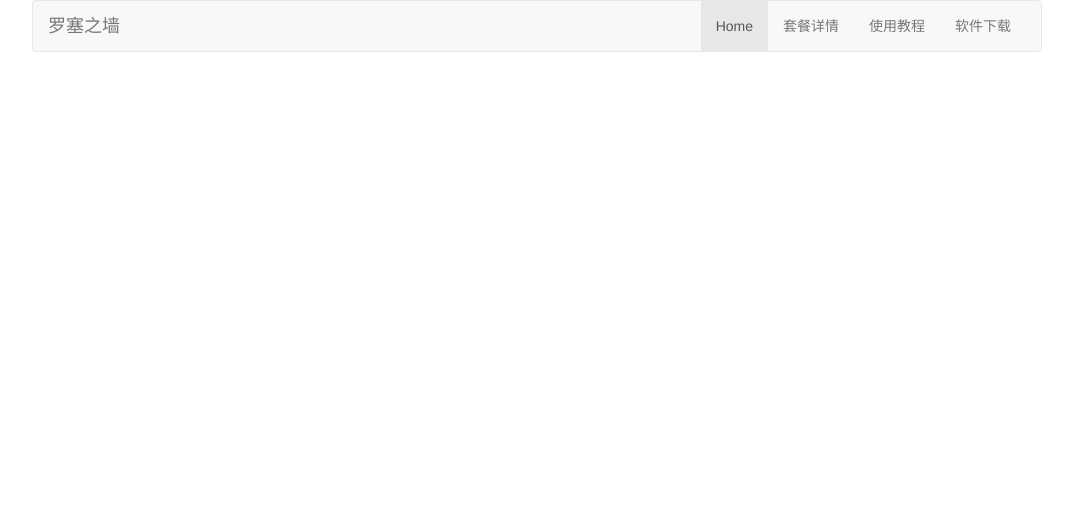
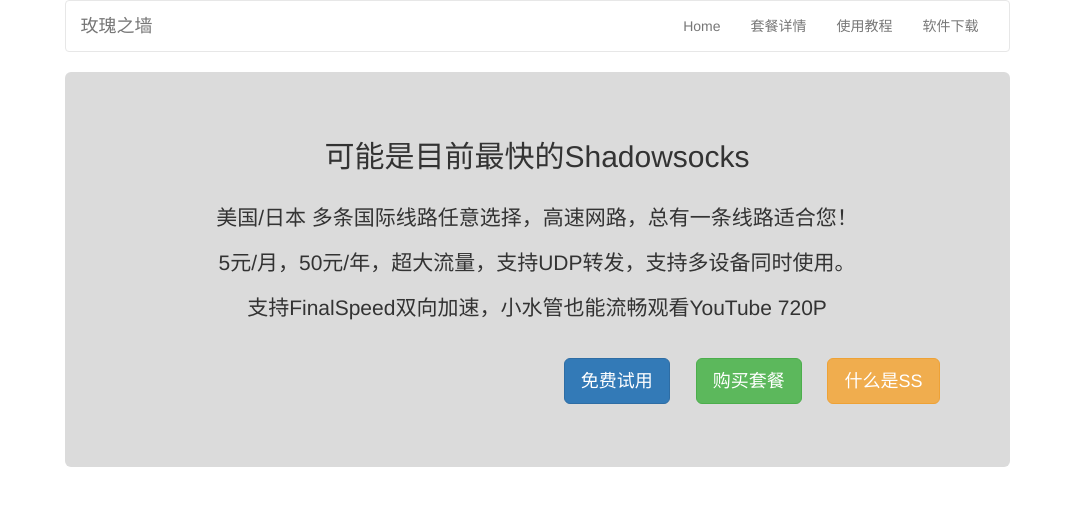
Before and after one commit to leeyongqin/SS_Website, a Django app: template website/templates/index.html in a window 1280 px wide. Shown: the top 506 px of the page, without its empty margins (103-1176 px from the left). Run offline with Django 3.2, Linux system fonts and the light colour scheme; the template is opened without the code that fills it, so the values that code supplies are empty; parts of the project's set-up code (start-up, migrations or seed data) failed here and were passed over; some libraries are stand-ins or nearby versions.

Commit message:
add index

```diff
--- a/website/templates/base_html.html
+++ b/website/templates/base_html.html
@@ -4,13 +4,9 @@
     <meta charset="utf-8">
     <meta http-equiv="X-UA-Compatible" content="IE=edge">
     <meta name="viewport" content="width=device-width, initial-scale=1">
-
     <title>
-        {% block title %}
-            玫瑰之墙
-        {% endblock title %}
+        {% block title %}玫瑰之墙{% endblock title %}
     </title>
-
     <!-- Bootstrap -->
     {% load staticfiles %}
     <link href="{% static "bootstrap/css/bootstrap.min.css" %}" rel="stylesheet">
@@ -24,8 +20,10 @@
   </head>
   <body>
     {% block body %}
-        <div class="container" style="padding-left: 80px; padding-right: 80px">
-        <nav class="navbar navbar-default">
+        <div class="container">
+            <div class="row">
+                <div class="col-md-10 col-md-offset-1 col-sm-12 col-sm-offset-0">
+                    <nav class="navbar navbar-default" style="background-color: transparent">
                         <div class="container-fluid">
                             <!-- Brand and toggle get grouped for better mobile display -->
                             <div class="navbar-header">
@@ -35,13 +33,13 @@
                                 <span class="icon-bar"></span>
                                 <span class="icon-bar"></span>
                               </button>
-                  <a class="navbar-brand" href="">罗塞之墙</a>
+                              <a class="navbar-brand" href="">玫瑰之墙</a>
                             </div>
 
                             <!-- Collect the nav links, forms, and other content for toggling -->
                             <div class="collapse navbar-collapse" id="bs-example-navbar-collapse-1">
                               <ul class="nav navbar-nav navbar-right">
-                    <li class="active"><a href="#">Home <span class="sr-only">(current)</span></a></li>
+                                <li ><a href="#">Home <span class="sr-only">(current)</span></a></li>
                                 <li><a href="">套餐详情</a></li>
                                   <li><a href="">使用教程</a></li>
                                   <li><a href="">软件下载</a></li>
@@ -50,8 +48,9 @@
                         </div>
                     </nav>
                 </div>
+            </div>
+        </div>
     {% endblock body%}
-
     <!-- jQuery (necessary for Bootstrap's JavaScript plugins) -->
     <script src="{% static "bootstrap/js/jquery.js" %}"></script>
     <!-- Include all compiled plugins (below), or include individual files as needed -->
--- a/website/templates/index.html
+++ b/website/templates/index.html
@@ -1,11 +1,80 @@
 {% extends 'base_html.html' %}
 {% block title %}
-    Django|Website
-{% endblock %}
-
+   Shadowsocok | {{ block.super }}
+{% endblock title%}
 {% block body %}
     {{ block.super }}
-    <div class="">
+    <div class="container" xmlns="http://www.w3.org/1999/html">
+        <div class="row">
+            <div class="col-md-10 col-md-offset-1 col-sm-12 col-sm-offset-0">
+                <div class="jumbotron" align="center" style="background-color: #DBDBDB">
+                  <h2>可能是目前最快的Shadowsocks</h2></br>
+                  <p>美国/日本 多条国际线路任意选择，高速网路，总有一条线路适合您！</p>
+                    <p>5元/月，50元/年，超大流量，支持UDP转发，支持多设备同时使用。</p>
+                    <p>支持FinalSpeed双向加速，小水管也能流畅观看YouTube 720P</p></br>
+                        <p align="right">
+                            <a class="btn btn-primary btn-lg" style="margin-left: 10px; margin-right: 10px" href="#" role="button" data-toggle="modal" data-target="#免费试用">免费试用</a>
+                            <a class="btn btn-success btn-lg" style="margin-left: 10px; margin-right: 10px" href="#" role="button" data-toggle="modal" data-target="#购买套餐">购买套餐</a>
+                            <a class="btn btn-warning btn-lg" style="margin-left: 10px; margin-right: 10px" href="#" role="button" data-toggle="modal" data-target="#什么是SS">什么是SS</a>
+                        </p>
+                </div>
+            </div>
+        </div>
 
+        <!-- 免费试用Modal -->
+        <div class="modal fade" id="免费试用" tabindex="-1" role="dialog" aria-labelledby="myModalLabel">
+              <div class="modal-dialog" role="document">
+                <div class="modal-content">
+                  <div class="modal-header">
+                    <button type="button" class="close" data-dismiss="modal" aria-label="Close"><span aria-hidden="true">&times;</span></button>
+                    <h4 class="modal-title" id="myModalLabel">免费试用</h4>
+                  </div>
+                  <div class="modal-body">
+                    <p>购买之前可以先免费试用，试用时间从申请开始到第二天凌晨1点。</p>
+                  </div>
+                  <div class="modal-footer">
+                    <button type="button" class="btn btn-default" data-dismiss="modal">Close</button>
+                  </div>
+                </div>
+              </div>
+            </div>
+
+        <!-- 购买套餐Modal -->
+        <div class="modal fade" id="购买套餐" tabindex="-1" role="dialog" aria-labelledby="myModalLabel">
+              <div class="modal-dialog" role="document">
+                <div class="modal-content">
+                  <div class="modal-header">
+                    <button type="button" class="close" data-dismiss="modal" aria-label="Close"><span aria-hidden="true">&times;</span></button>
+                    <h4 class="modal-title" id="myModalLabel">免费试用</h4>
+                  </div>
+                  <div class="modal-body">
+                    <p>购买之前可以先免费试用，试用时间从申请开始到第二天凌晨1点。</p>
+                  </div>
+                  <div class="modal-footer">
+                    <button type="button" class="btn btn-default" data-dismiss="modal">Close</button>
+                    <button type="button" class="btn btn-primary">Save changes</button>
+                  </div>
+                </div>
+              </div>
+            </div>
+
+        <!-- 什么是SS Modal -->
+        <div class="modal fade" id="什么是SS" tabindex="-1" role="dialog" aria-labelledby="myModalLabel">
+              <div class="modal-dialog" role="document">
+                <div class="modal-content">
+                  <div class="modal-header">
+                    <button type="button" class="close" data-dismiss="modal" aria-label="Close"><span aria-hidden="true">&times;</span></button>
+                    <h4 class="modal-title" id="myModalLabel">免费试用</h4>
+                  </div>
+                  <div class="modal-body">
+                    <p>购买之前可以先免费试用，试用时间从申请开始到第二天凌晨1点。</p>
+                  </div>
+                  <div class="modal-footer">
+                    <button type="button" class="btn btn-default" data-dismiss="modal">Close</button>
+                    <button type="button" class="btn btn-primary">Save changes</button>
+                  </div>
+                </div>
+              </div>
+            </div>
     </div>
 {% endblock %}
```
Lines whose indentation alone changed are shown as unchanged.
